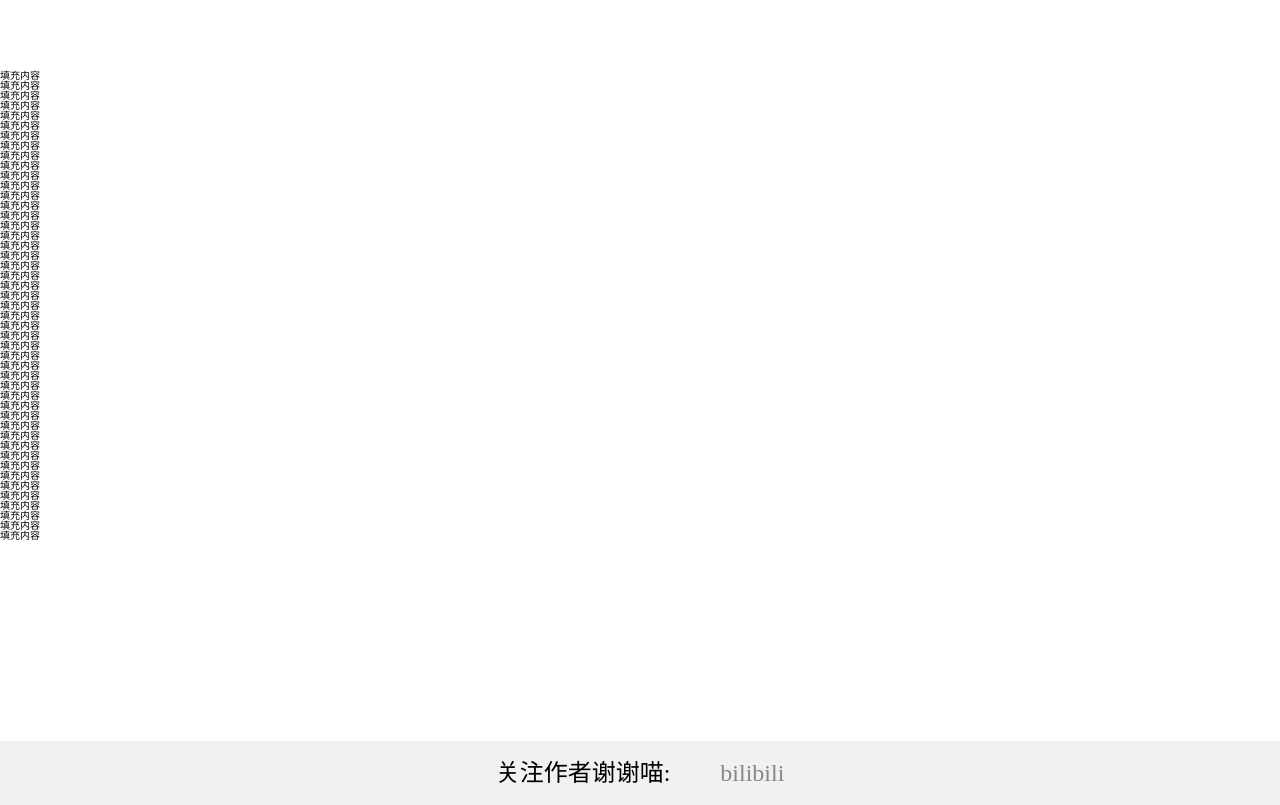
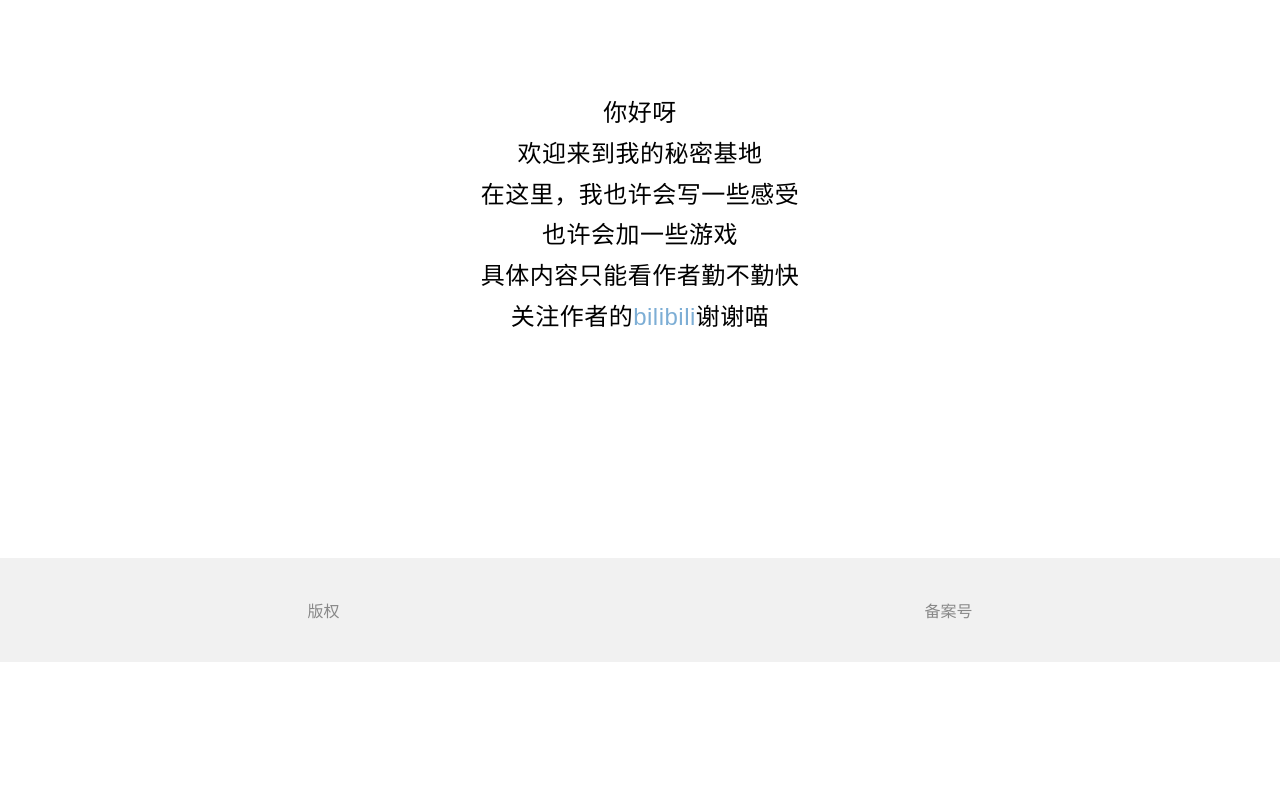
Before and after one commit to sharkmdmz/wanghan-one, a plain HTML site: page wanghan/index.html in a window 1280 px wide. Shown: the part 273-1078 px from the top of the page. After the commit the page ends 935 px from the top, so only its background shows below. Drawn offline with Linux system fonts and the light colour scheme.

Commit message:
Add files via upload

```diff
--- a/wanghan/index.html
+++ b/wanghan/index.html
@@ -1,9 +1,9 @@
 <!DOCTYPE html>
-<html lang="en">
+<html lang="zh-CN">
   <head>
     <meta charset="UTF-8" />
     <meta name="viewport" content="width=device-width, initial-scale=1.0" />
-    <title>wh的秘密小屋</title>
+    <title>wh的秘密基地</title>
   </head>
   <link href="style.css" rel="stylesheet" />
   <body>
@@ -21,66 +21,25 @@
       </div>
     </header>
     <main>
-      <p>填充内容</p>
-      <p>填充内容</p>
-      <p>填充内容</p>
-      <p>填充内容</p>
-      <p>填充内容</p>
-      <p>填充内容</p>
-      <p>填充内容</p>
-      <p>填充内容</p>
-      <p>填充内容</p>
-      <p>填充内容</p>
-      <p>填充内容</p>
-      <p>填充内容</p>
-      <p>填充内容</p>
-      <p>填充内容</p>
-      <p>填充内容</p>
-      <p>填充内容</p>
-      <p>填充内容</p>
-      <p>填充内容</p>
-      <p>填充内容</p>
-      <p>填充内容</p>
-      <p>填充内容</p>
-      <p>填充内容</p>
-      <p>填充内容</p>
-      <p>填充内容</p>
-      <p>填充内容</p>
-      <p>填充内容</p>
-      <p>填充内容</p>
-      <p>填充内容</p>
-      <p>填充内容</p>
-      <p>填充内容</p>
-      <p>填充内容</p>
-      <p>填充内容</p>
-      <p>填充内容</p>
-      <p>填充内容</p>
-      <p>填充内容</p>
-      <p>填充内容</p>
-      <p>填充内容</p>
-      <p>填充内容</p>
-      <p>填充内容</p>
-      <p>填充内容</p>
-      <p>填充内容</p>
-      <p>填充内容</p>
-      <p>填充内容</p>
-      <p>填充内容</p>
-      <p>填充内容</p>
-      <p>填充内容</p>
-      <p>填充内容</p>
+      <div class="zhuwenzi">
+        <p>你好呀</p>
+        <p>欢迎来到我的秘密基地</p>
+        <p>在这里，我也许会写一些感受</p>
+        <p>也许会加一些游戏</p>
+        <p>具体内容只能看作者勤不勤快</p>
+        <p>
+          关注作者的<a
+            href="https://space.bilibili.com/407783775?spm_id_from=333.788.0.0"
+            target="_blank"
+            class="account"
+            >bilibili</a
+          >谢谢喵
+        </p>
+      </div>
     </main>
     <footer>
-      <p>关注作者谢谢喵:</p>
-      <nav class="account">
-        <a
-          href="https://space.bilibili.com/407783775?spm_id_from=333.788.0.0"
-          target="_blank"
-          >bilibili</a
-        >
-        <a href="#"></a>
-        <a href="#"></a>
-        <a href="#"></a>
-      </nav>
+      <p>版权</p>
+      <p>备案号</p>
     </footer>
   </body>
 </html>
--- a/wanghan/style.css
+++ b/wanghan/style.css
@@ -6,7 +6,6 @@ html {
   margin: 0;
   padding: 0;
   box-sizing: border-box;
-  line-height: 1;
 }
 header {
   padding: 2rem 2rem;
@@ -14,17 +13,9 @@ header {
   margin-bottom: 20rem;
   display: flex;
   gap: 2rem;
-  justify-content: space-between;
+  justify-content: space-around;
+  flex-wrap: wrap;
 }
-
-/* .index0:link,
-.index0:visited {
-}
-
-.index0:hover,
-.index0:active {
-  cursor: pointer;
-} */
 
 .headshot {
   height: 10rem;
@@ -40,11 +31,12 @@ header {
 
 .navi {
   display: flex;
-  gap: 10rem;
+  /* flex-wrap: wrap; */
+  gap: 8rem;
 }
 
-a:link,
-a:visited {
+header a:link,
+header a:visited {
   font-size: 2.4rem;
   text-decoration: none;
   align-self: center;
@@ -58,13 +50,38 @@ a:active {
   color: #7daed5;
 }
 
+.account:link,
+.account:visited {
+  color: #7daed5;
+  text-decoration: none;
+  transition: all 0.3s;
+}
+
 footer {
   margin-top: 20rem;
   background-color: #f1f1f1;
-  font-size: 2.4rem;
-  padding: 2rem 2rem;
+  font-size: 1.6rem;
+  padding: 4rem 4rem;
   display: flex;
-  justify-content: center;
+  justify-content: space-around;
   align-items: center;
   gap: 5rem;
 }
+
+footer p {
+  color: #888;
+}
+
+.zhuwenzi {
+  padding: 2rem;
+  font-family: sans-serif;
+  font-size: 2.4rem;
+  letter-spacing: 0.5px;
+  line-height: 1.7;
+  display: flex;
+  flex-direction: column;
+  align-items: center;
+}
+/* 手机适配 */
+@media (max-width: 600px) {
+}
```
